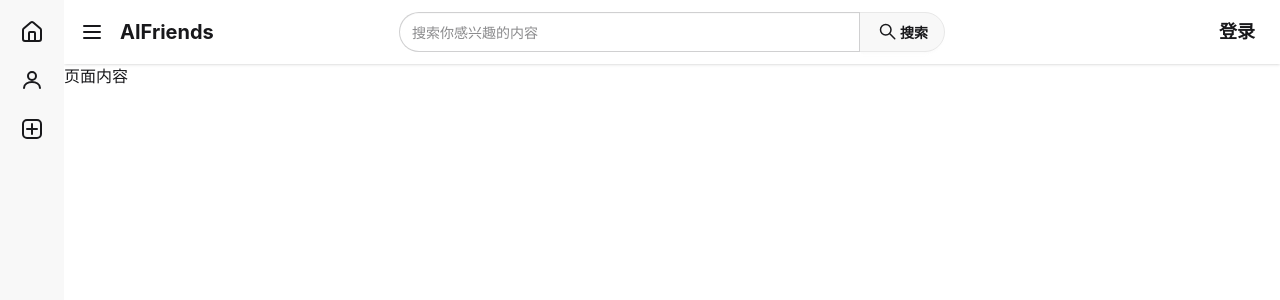
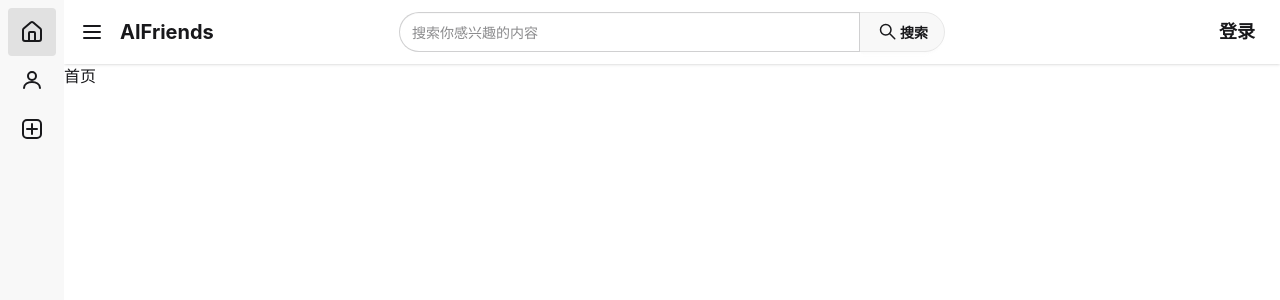
Before and after one commit to Jakelei/AIFriends, a Vue app in the folder frontend/: page / in a window 1280 px wide. Shown: the top 300 px of the page. Built offline with nearby package versions, Linux system fonts and the light colour scheme; the HTML template or start-up script is replaced by a standard one.

Commit message:
初版网站和按钮

```diff
--- a/frontend/src/App.vue
+++ b/frontend/src/App.vue
@@ -5,7 +5,7 @@
 
 <template>
   <NavBar>
-    页面内容
+    <RouterView/>
   </NavBar>
 </template>
 
--- a/frontend/src/components/navbar/NavBar.vue
+++ b/frontend/src/components/navbar/NavBar.vue
@@ -28,7 +28,9 @@
           </div>
         </div>
         <div class="navbar-end">
-          <button class="btn btn-ghost text-lg">登录</button>
+          <router-link :to="{name :'user-account-login-index'}" active-class="btn-active" class="btn btn-ghost text-lg">
+            登录
+          </router-link>
         </div>
       </nav>
       <slot></slot>
@@ -39,22 +41,22 @@
       <div class="flex min-h-full flex-col items-start bg-base-200 is-drawer-close:w-16 is-drawer-open:w-54">
         <ul class="menu w-full grow">
           <li>
-            <button class="is-drawer-close:tooltip is-drawer-close:tooltip-right py-3" data-tip="首页">
+            <router-link :to="{name : 'homepage-index'}" active-class="menu-focus" class="is-drawer-close:tooltip is-drawer-close:tooltip-right py-3" data-tip="首页">
               <HomepageIcon />
               <span class="is-drawer-close:hidden text-base ml-2 whitespace-nowrap">首页</span>
-            </button>
+            </router-link>
           </li>
           <li>
-            <button class="is-drawer-close:tooltip is-drawer-close:tooltip-right py-3" data-tip="好友">
+            <router-link :to="{name: 'friend-index'}" active-class="menu-focus" class="is-drawer-close:tooltip is-drawer-close:tooltip-right py-3" data-tip="好友">
               <FriendIcon />
               <span class="is-drawer-close:hidden text-base ml-2 whitespace-nowrap">好友</span>
-            </button>
+            </router-link>
           </li>
           <li>
-            <button class="is-drawer-close:tooltip is-drawer-close:tooltip-right py-3" data-tip="创作">
+            <RouterLink :to="{name: 'create-index'}" active-class="menu-focus" class="is-drawer-close:tooltip is-drawer-close:tooltip-right py-3" data-tip="创作">
               <CreateIcon />
               <span class="is-drawer-close:hidden text-base ml-2 whitespace-nowrap">创作</span>
-            </button>
+            </RouterLink>
           </li>
         </ul>
       </div>
--- a/frontend/src/router/index.ts
+++ b/frontend/src/router/index.ts
@@ -1,9 +1,61 @@
 import { createRouter, createWebHistory } from 'vue-router'
+import HomepageIndex from "@/views/homepage/HomepageIndex.vue";
+import FriendIndex from "@/views/friend/FriendIndex.vue";
+import CreateIndex from "@/views/create/CreateIndex.vue";
+import NotFoundIndex from "@/views/error/NotFoundIndex.vue";
+import LoginIndex from "@/views/user/account/LoginIndex.vue";
+import RegisterIndex from "@/views/user/account/RegisterIndex.vue";
+import SpaceIndex from "@/views/user/space/SpaceIndex.vue";
+import ProfileIndex from "@/views/user/profile/ProfileIndex.vue";
 
 const router = createRouter({
   history: createWebHistory(import.meta.env.BASE_URL),
   routes: [
-
+    {
+      path: '/',
+      component: HomepageIndex,
+      name:'homepage-index',
+    },
+    {
+      path: '/friend/',
+      component: FriendIndex,
+      name:'friend-index',
+    },
+    {
+      path: '/create/',
+      component: CreateIndex,
+      name:'create-index',
+    },
+    {
+      path: '/404/',
+      component: NotFoundIndex,
+      name:'404',
+    },
+    {
+      path: '/user/account/login/',
+      component: LoginIndex,
+      name:'user-account-login-index',
+    },
+    {
+      path: '/user/account/register/',
+      component: RegisterIndex,
+      name:'user-account-register-index',
+    },
+    {
+      path: '/user/space/:user_id/',
+      component: SpaceIndex,
+      name:'user-space-index',
+    },
+    {
+      path: '/user/profile/',
+      component: ProfileIndex,
+      name:'user-profile-index',
+    },
+    {
+      path: '/:pathMatch(.*)*',
+      component: NotFoundIndex,
+      name:'not-found',
+    },
   ],
 })
 
--- /dev/null
+++ b/frontend/src/views/create/CreateIndex.vue
@@ -0,0 +1,11 @@
+<script setup lang="ts">
+
+</script>
+
+<template>
+创作
+</template>
+
+<style scoped>
+
+</style>
--- /dev/null
+++ b/frontend/src/views/error/NotFoundIndex.vue
@@ -0,0 +1,11 @@
+<script setup lang="ts">
+
+</script>
+
+<template>
+404
+</template>
+
+<style scoped>
+
+</style>
--- /dev/null
+++ b/frontend/src/views/friend/FriendIndex.vue
@@ -0,0 +1,11 @@
+<script setup lang="ts">
+
+</script>
+
+<template>
+好友
+</template>
+
+<style scoped>
+
+</style>
--- /dev/null
+++ b/frontend/src/views/homepage/HomepageIndex.vue
@@ -0,0 +1,11 @@
+<script setup lang="ts">
+
+</script>
+
+<template>
+首页
+</template>
+
+<style scoped>
+
+</style>
--- /dev/null
+++ b/frontend/src/views/user/account/LoginIndex.vue
@@ -0,0 +1,11 @@
+<script setup lang="ts">
+
+</script>
+
+<template>
+登入
+</template>
+
+<style scoped>
+
+</style>
--- /dev/null
+++ b/frontend/src/views/user/account/RegisterIndex.vue
@@ -0,0 +1,11 @@
+<script setup lang="ts">
+
+</script>
+
+<template>
+注册
+</template>
+
+<style scoped>
+
+</style>
--- /dev/null
+++ b/frontend/src/views/user/profile/ProfileIndex.vue
@@ -0,0 +1,11 @@
+<script setup lang="ts">
+
+</script>
+
+<template>
+编辑资料
+</template>
+
+<style scoped>
+
+</style>
--- /dev/null
+++ b/frontend/src/views/user/space/SpaceIndex.vue
@@ -0,0 +1,15 @@
+<script setup lang="ts">
+
+import {useRoute} from "vue-router";
+
+const route = useRoute()
+
+</script>
+
+<template>
+个人空间: {{ route.params.user_id }}
+</template>
+
+<style scoped>
+
+</style>
```
